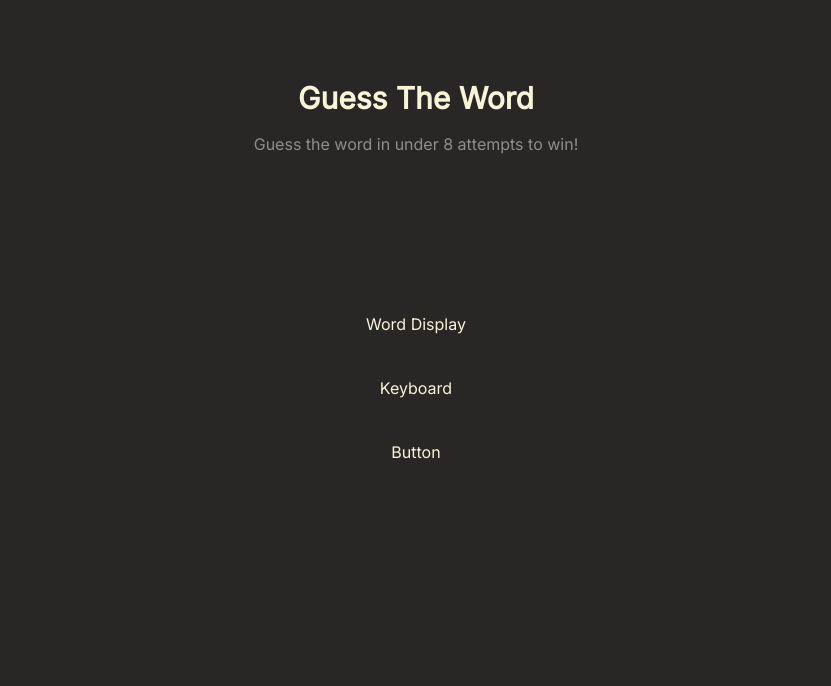
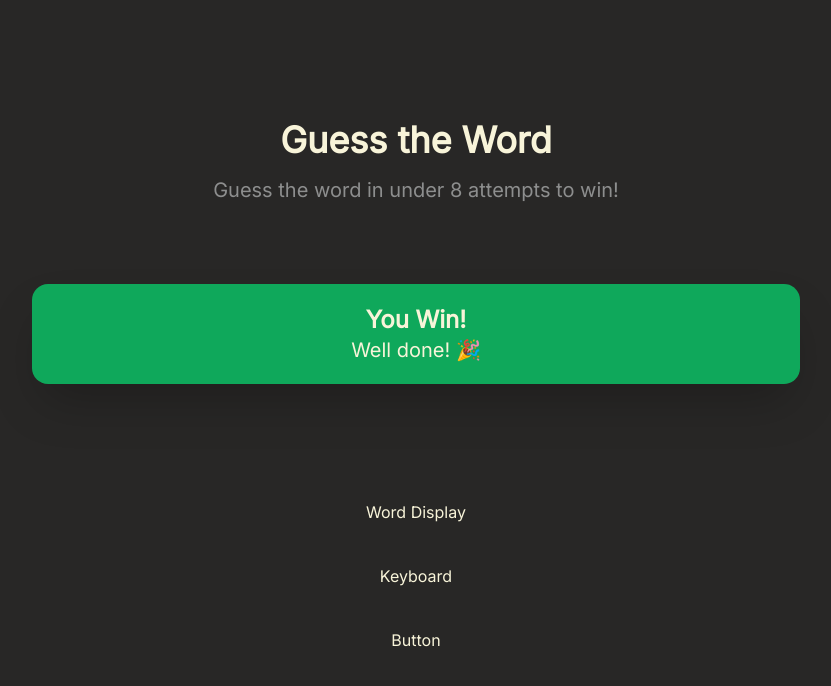
Before and after one commit to Syntrice/assembly-endgame, a React (Vite) app: page / in a window 1280 px wide. Shown: the top 686 px of the page, without its empty margins (224-1055 px from the left). Built offline with nearby package versions, Linux system fonts and the light colour scheme; some icons are missing.

Commit message:
feat: Create game Status Display component

```diff
--- a/index.html
+++ b/index.html
@@ -6,7 +6,7 @@
     <meta name="viewport" content="width=device-width, initial-scale=1.0" />
     <title>Guess The Word</title>
   </head>
-  <body class="bg-theme-background h-screen text-theme-foreground">
+  <body class="bg-theme-background h-screen p-10 text-theme-foreground">
     <div class="mx-auto h-full max-w-3xl" id="root"></div>
     <script type="module" src="/src/main.tsx"></script>
   </body>
--- a/src/components/Main.tsx
+++ b/src/components/Main.tsx
@@ -1,11 +1,14 @@
+import { GameState } from "../models/gameState";
 import Button from "./common/Button";
 import Keyboard from "./keyboard/Keyboard";
 import LifeIndicator from "./life-indicator/LifeIndicator";
+import StatusDisplay from "./status-display/StatusDisplay";
 import WordDisplay from "./word-display/WordDisplay";
 
 export default function Main() {
     return (
         <main className="flex flex-col gap-10">
+            <StatusDisplay status={GameState.Win} />
             <LifeIndicator />
             <WordDisplay />
             <Keyboard />
--- a/src/components/header/Header.tsx
+++ b/src/components/header/Header.tsx
@@ -1,8 +1,8 @@
 export default function Header() {
     return (
         <header className="text-center py-20">
-            <h1 className="text-3xl font-bold mb-4">Guess The Word</h1>
-            <p className="text-theme-faded">Guess the word in under 8 attempts to win!</p>
+            <h1 className="text-4xl font-bold mb-4">Guess the Word</h1>
+            <p className="text-theme-faded text-xl">Guess the word in under 8 attempts to win!</p>
         </header>
-    )
+    );
 }
--- /dev/null
+++ b/src/components/status-display/StatusDisplay.tsx
@@ -0,0 +1,31 @@
+import { Icon } from "@iconify/react/dist/iconify.js";
+import { GameState } from "../../models/gameState";
+
+interface StatusDisplayProps {
+    status: GameState;
+}
+
+export default function StatusDisplay({ status }: StatusDisplayProps) {
+    switch (status) {
+        case GameState.Playing:
+            return null;
+        case GameState.Win:
+            return (
+                <div className="bg-theme-green py-5 w-full text-center rounded-2xl shadow-2xl">
+                    <h2 className="text-2xl font-bold text-theme-foreground">
+                        You Win!
+                    </h2>
+                    <p className="text-xl">Well done! 🎉</p>
+                </div>
+            );
+        case GameState.Lose:
+            return (
+                <div className="bg-theme-darkred py-5 w-full text-center rounded-2xl shadow-2xl">
+                    <h2 className="text-2xl font-bold text-theme-foreground">
+                        You Lose!
+                    </h2>
+                    <p className="text-xl">Better luck next time!</p>
+                </div>
+            );
+    }
+}
--- a/src/components/word-display/WordDisplay.tsx
+++ b/src/components/word-display/WordDisplay.tsx
@@ -1,5 +1,5 @@
 export default function WordDisplay() {
     return (
         <div className="flex justify-center"><p>Word Display</p></div>
-    )
+    );
 }
--- a/src/models/gameState.ts
+++ b/src/models/gameState.ts
@@ -1,5 +1,5 @@
 export enum GameState {
     Playing,
     Win,
-    LOST
-}
+    Lose
+};
```
